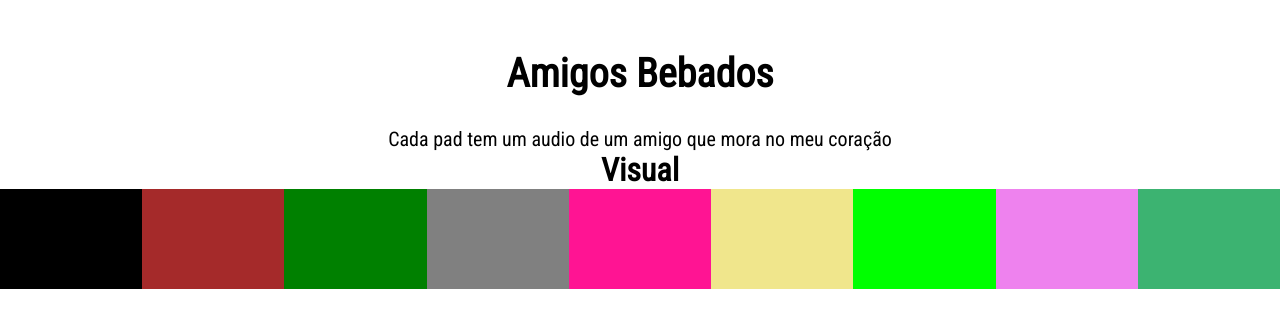
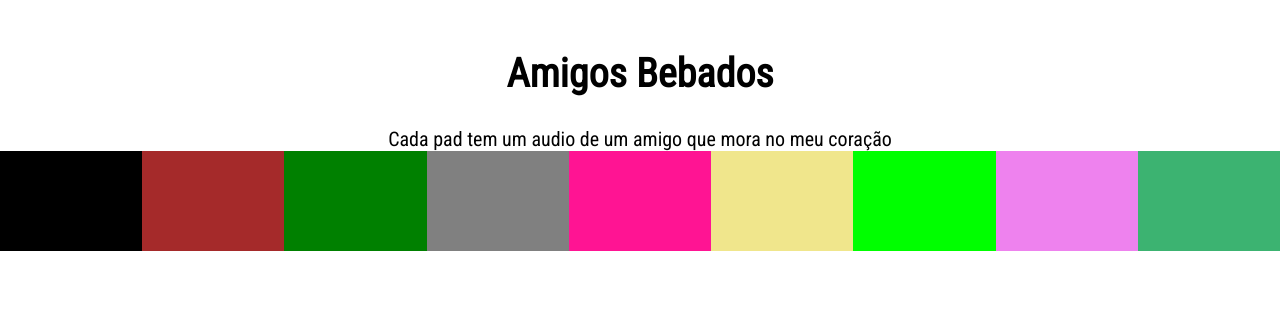
Before and after one commit to HenriqueTardivo/audioPads, a plain HTML site: page index.html in a window 1280 px wide. Drawn offline with Linux system fonts and the light colour scheme.

Commit message:
retirado o visual do html

```diff
--- a/index.html
+++ b/index.html
@@ -18,11 +18,8 @@
                 </p>
             </header>
 
-                <div class="visual">
+            <! FALTA OS EFEITOS VISUAIS MAS DEIXA ISSO PRA OUTRA HORA !>
 
-                    <h1>Visual</h1>
-
-                </div>
 
                 <div class="pads">
                     <div class="pad1">
```
